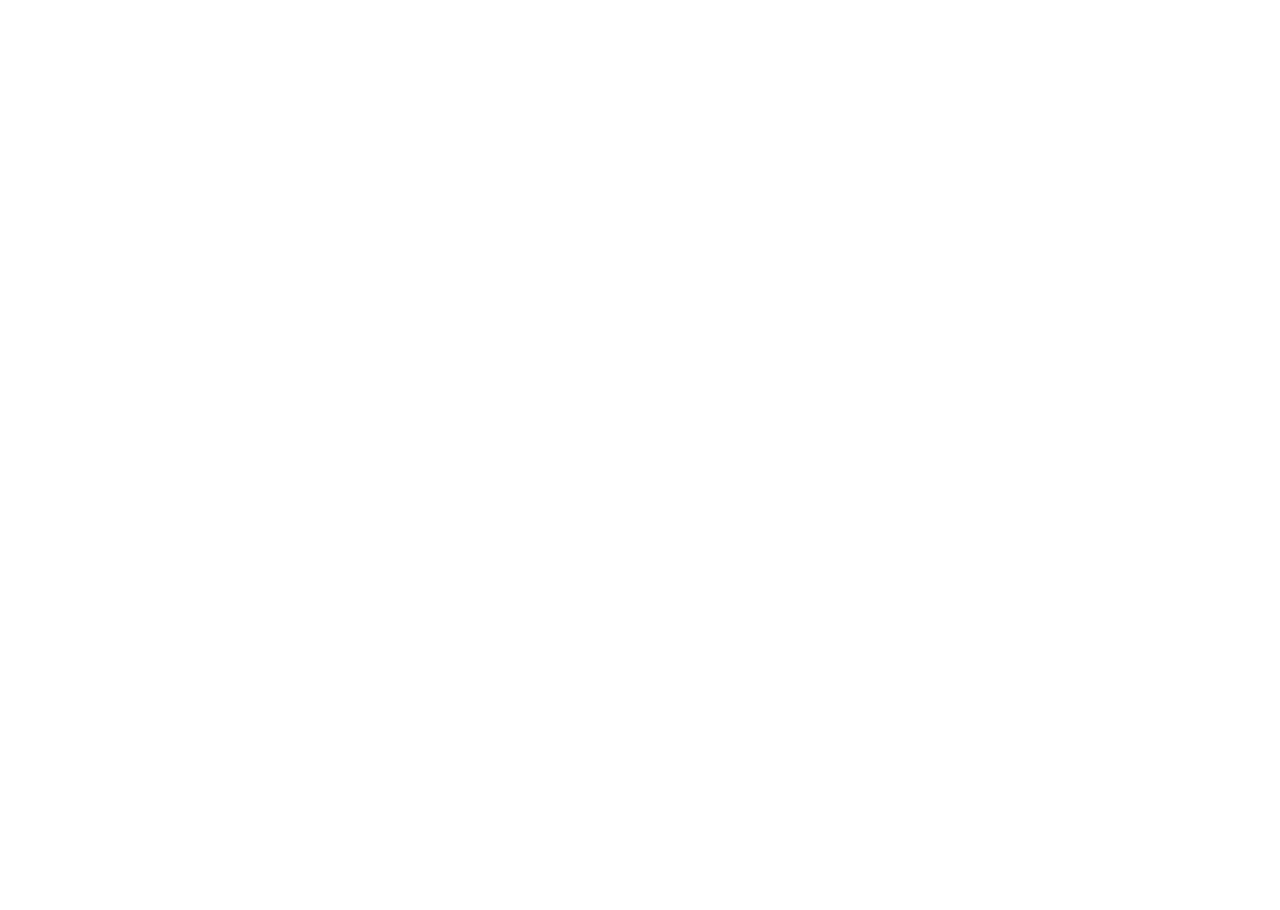
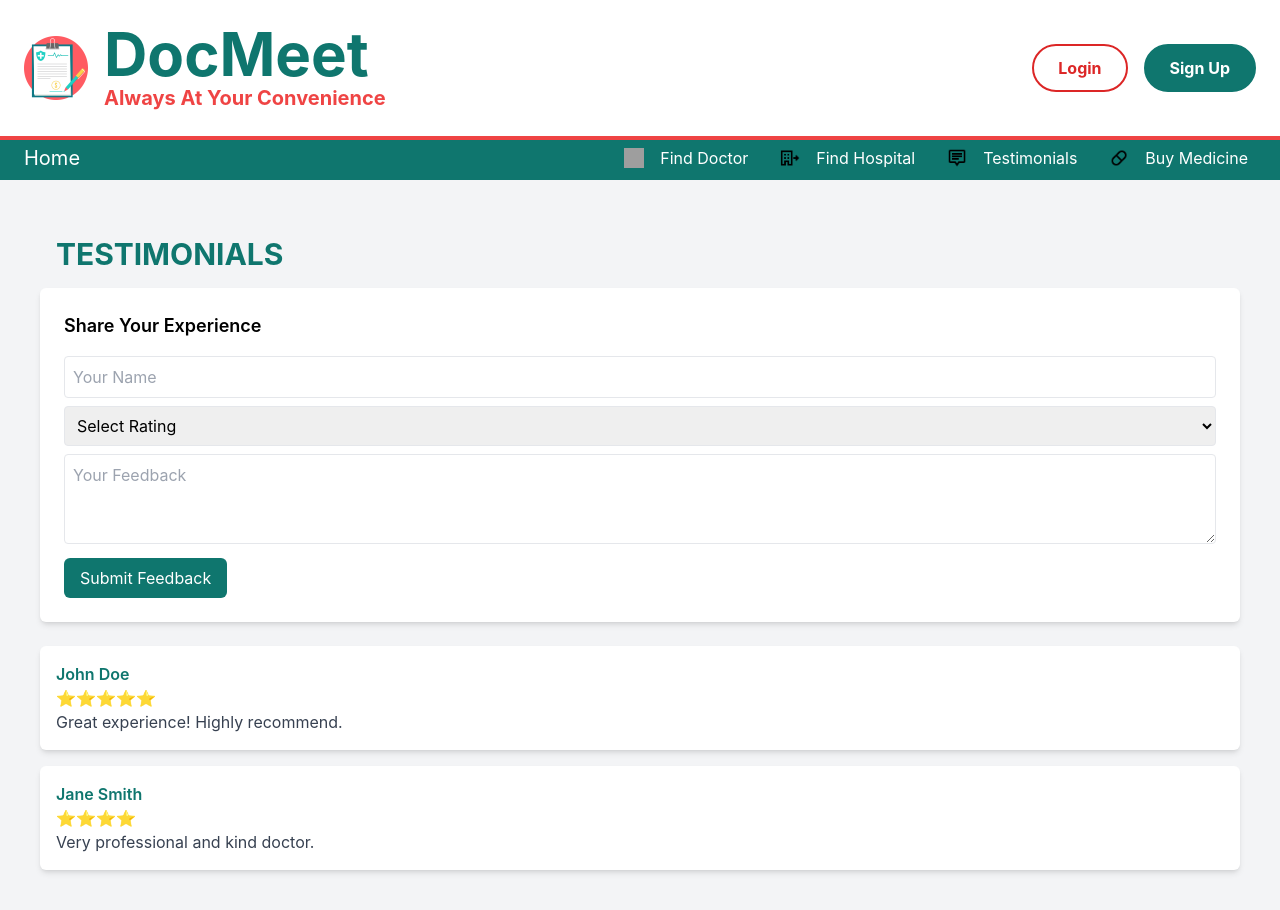
Before and after one commit to aditrimehta/Doctor-Scheduling-System, a React (Create React App) app: page /testimonials in a window 1280 px wide. Before the commit this address had no page. Before the commit the page ends 800 px from the top, so only its background shows below. Built offline with nearby package versions, Linux system fonts and the light colour scheme; grey boxes are pictures that could not be loaded.

Commit message:
feedback feature

```diff
--- a/src/App.jsx
+++ b/src/App.jsx
@@ -4,6 +4,7 @@
 import DoctorPage from "./pages/DoctorPage";
 import HospitalPage from "./pages/HospitalPage";
 import BookAppointment from "./pages/BookAppointment";
+import TestimonialPage from "./pages/TestimonialPage";
 import "./index.css";
 
 function App() {
@@ -14,6 +15,7 @@
         <Route path="/doctorpage" element={<DoctorPage />} />
         <Route path="/hospitalpage" element={<HospitalPage/>} />
         <Route path="/book-appointment" element={<BookAppointment />} />
+        <Route path="/testimonials" element={<TestimonialPage />} />
       </Routes>
     </Router>
   );
--- /dev/null
+++ b/src/pages/TestimonialPage.jsx
@@ -0,0 +1,14 @@
+import React from "react";
+import Header from "./components/Header";
+import NavBar from "./components/NavBar";
+import Testimonials from "./components/Testimonials";
+function TestimonialPage(){
+    return(
+        <div>
+            <Header/>
+            <NavBar/>
+            <Testimonials/>
+        </div>
+    );
+}
+export default TestimonialPage;
--- a/src/pages/components/NavBar.jsx
+++ b/src/pages/components/NavBar.jsx
@@ -2,7 +2,7 @@
     const services = [
       { name: "Find Doctor", icon: "logos/doctor.png", link: "/doctorpage" },
       { name: "Find Hospital", icon: "logos/hospital.png", link: "/hospitalpage" },
-      { name: "Online Check-Up", icon: "logos/checkup.png" },
+      { name: "Testimonials", icon: "logos/checkup.png",link:"/testimonials" },
       { name: "Buy Medicine", icon: "logos/medicine.png" }
     ];
 
--- a/src/pages/components/Services.jsx
+++ b/src/pages/components/Services.jsx
@@ -4,7 +4,7 @@
 const services = [
   { name: "Find Doctor", icon: "logos/doctor.png",link: "/doctorpage" },
   { name: "Find Hospital", icon: "logos/hospital.png", link: "/hospitalpage" },
-  { name: "Online Check-Up", icon: "logos/checkup.png" },
+  { name:"Testimonials", icon: "logos/checkup.png" ,link: "/testimonials"},
   { name: "Buy Medicine", icon: "logos/medicine.png" }
 ];
 
--- /dev/null
+++ b/src/pages/components/Testimonials.jsx
@@ -0,0 +1,81 @@
+import React, { useState } from "react";
+
+function Testimonials() {
+  const [testimonials, setTestimonials] = useState([
+    { name: "John Doe", rating: 5, feedback: "Great experience! Highly recommend." },
+    { name: "Jane Smith", rating: 4, feedback: "Very professional and kind doctor." },
+  ]);
+  const [name, setName] = useState("");
+  const [rating, setRating] = useState("");
+  const [feedback, setFeedback] = useState("");
+
+  const handleSubmit = (e) => {
+    e.preventDefault();
+    if (name && rating && feedback) {
+      const newTestimonial = { name, rating: parseInt(rating), feedback };
+      setTestimonials([newTestimonial, ...testimonials]);
+      setName("");
+      setRating("");
+      setFeedback("");
+    }
+  };
+
+  return (
+    <section className="bg-gray-100 py-10 px-10">
+      <h2 className="text-3xl font-bold text-teal-700 p-4">TESTIMONIALS</h2>
+
+      {/* Feedback Form */}
+      <form className="bg-white p-6 shadow-md rounded-md mb-6" onSubmit={handleSubmit}>
+        <h3 className="text-lg font-semibold mb-4">Share Your Experience</h3>
+        <input
+          type="text"
+          placeholder="Your Name"
+          value={name}
+          onChange={(e) => setName(e.target.value)}
+          className="border p-2 w-full mb-2 rounded"
+          required
+        />
+        <select
+          value={rating}
+          onChange={(e) => setRating(e.target.value)}
+          className="border p-2 w-full mb-2 rounded"
+          required
+        >
+          <option value="">Select Rating</option>
+          <option value="5">⭐⭐⭐⭐⭐ - Excellent</option>
+          <option value="4">⭐⭐⭐⭐ - Very Good</option>
+          <option value="3">⭐⭐⭐ - Good</option>
+          <option value="2">⭐⭐ - Fair</option>
+          <option value="1">⭐ - Poor</option>
+        </select>
+        <textarea
+          placeholder="Your Feedback"
+          value={feedback}
+          onChange={(e) => setFeedback(e.target.value)}
+          className="border p-2 w-full mb-2 rounded"
+          rows="3"
+          required
+        ></textarea>
+        <button
+          type="submit"
+          className="bg-teal-700 text-white px-4 py-2 rounded-md hover:bg-teal-600"
+        >
+          Submit Feedback
+        </button>
+      </form>
+
+      {/* Display Testimonials */}
+      <div className="grid gap-4">
+        {testimonials.map((testimonial, index) => (
+          <div key={index} className="bg-white p-4 shadow-md rounded-md">
+            <h4 className="font-semibold text-teal-700">{testimonial.name}</h4>
+            <p className="text-yellow-500">{"⭐".repeat(testimonial.rating)}</p>
+            <p className="text-gray-700">{testimonial.feedback}</p>
+          </div>
+        ))}
+      </div>
+    </section>
+  );
+}
+
+export default Testimonials;
```
Also changed, not shown: 1 other file (tests, documents, lock files or other folders).
